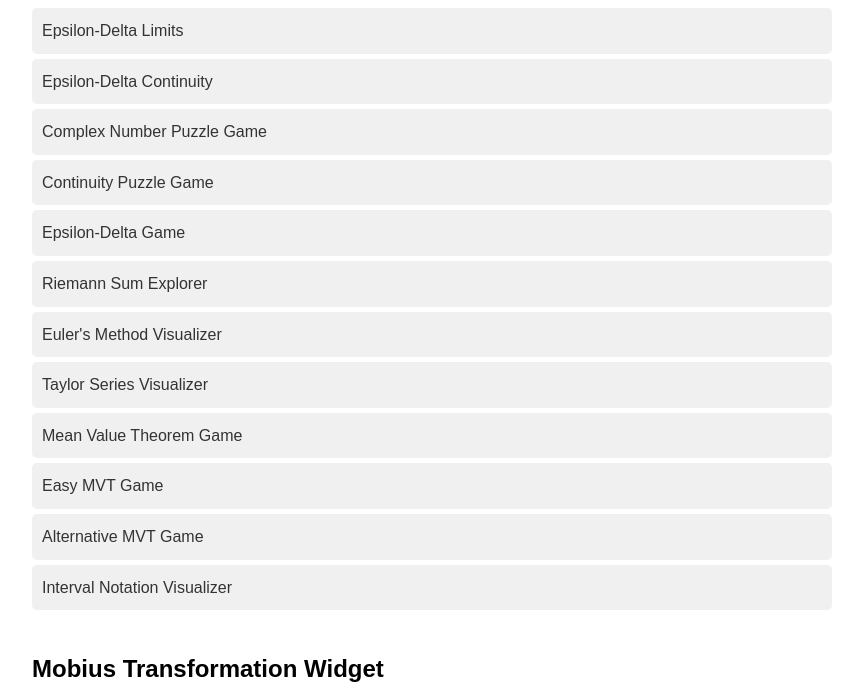
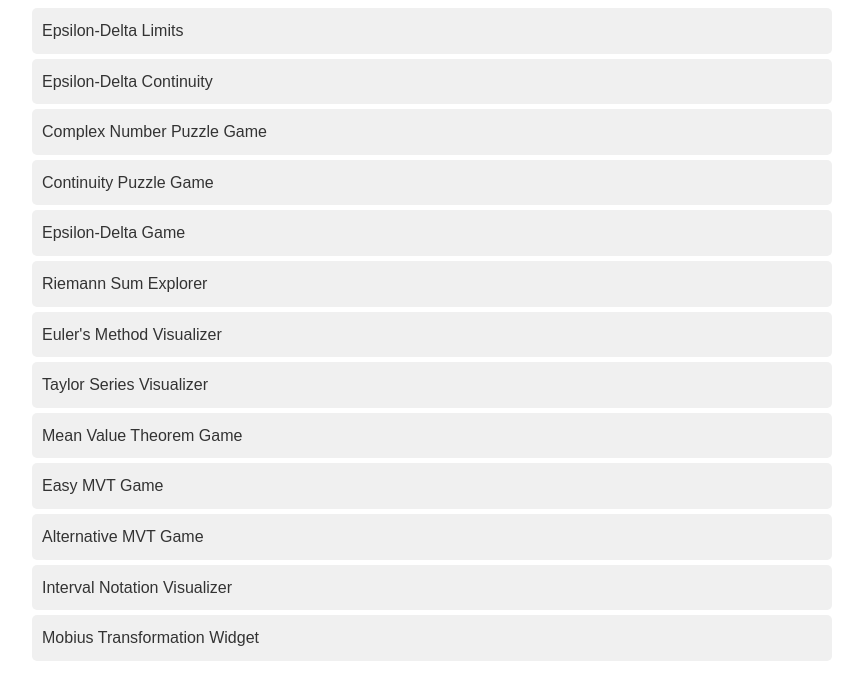
Before and after one commit to tlibman/html-interactives, a plain HTML site: page index.html in a window 1280 px wide. Shown: the part 106-800 px from the top of the page, without its empty margins (208-1071 px from the left). Drawn offline with Linux system fonts and the light colour scheme.

Commit message:
Add Mobius Transformation Widget button to index page for consistency with other widgets

```diff
--- a/index.html
+++ b/index.html
@@ -45,6 +45,7 @@
     <a href="mvt_game_easy.html" class="tool-link">Easy MVT Game</a>
     <a href="mvt2.html" class="tool-link">Alternative MVT Game</a>
     <a href="interval.html" class="tool-link">Interval Notation Visualizer</a>
+    <a href="mobius_widget.html" class="tool-link">Mobius Transformation Widget</a>
 
     <h2 style="margin-top: 40px;">Mobius Transformation Widget</h2>
     <iframe src="mobius_widget.html" width="540" height="650" style="border:1px solid #888; background:#f9f9f9; border-radius:8px; margin-top:10px;"></iframe>
```
